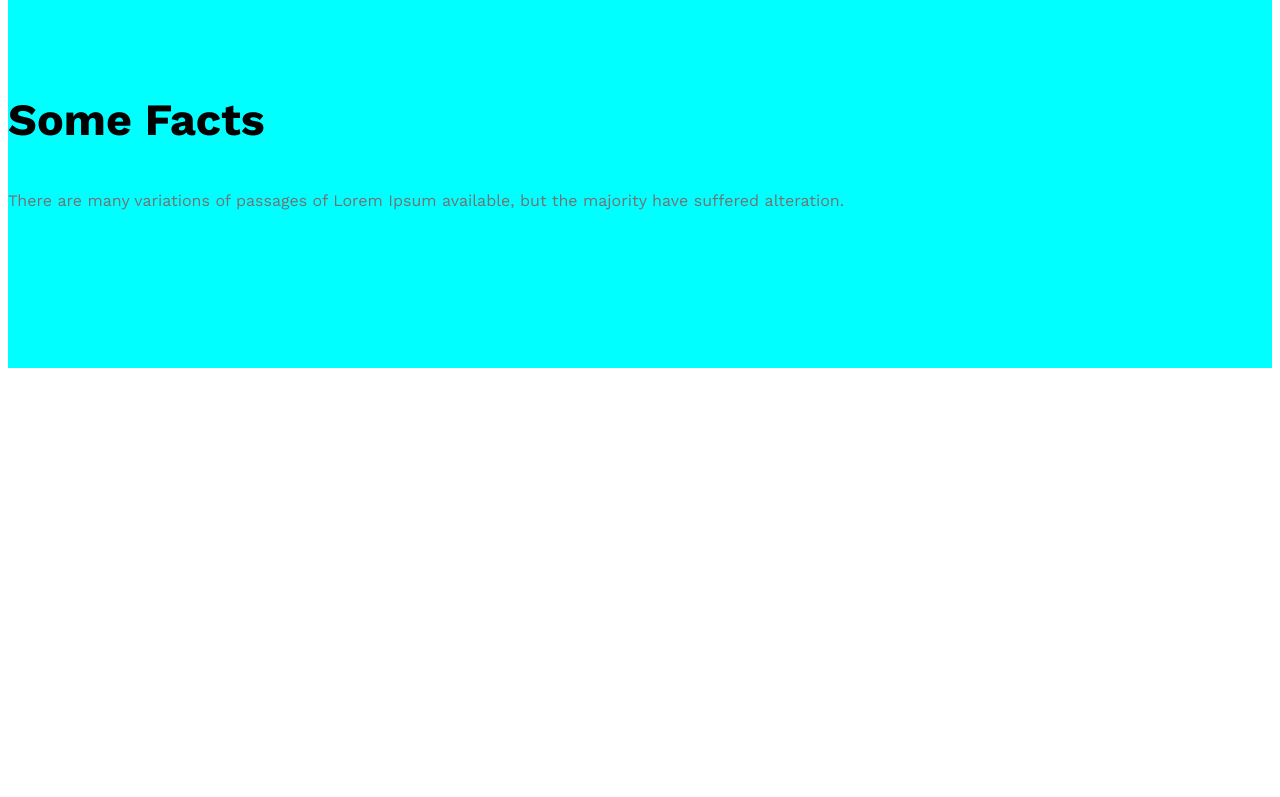
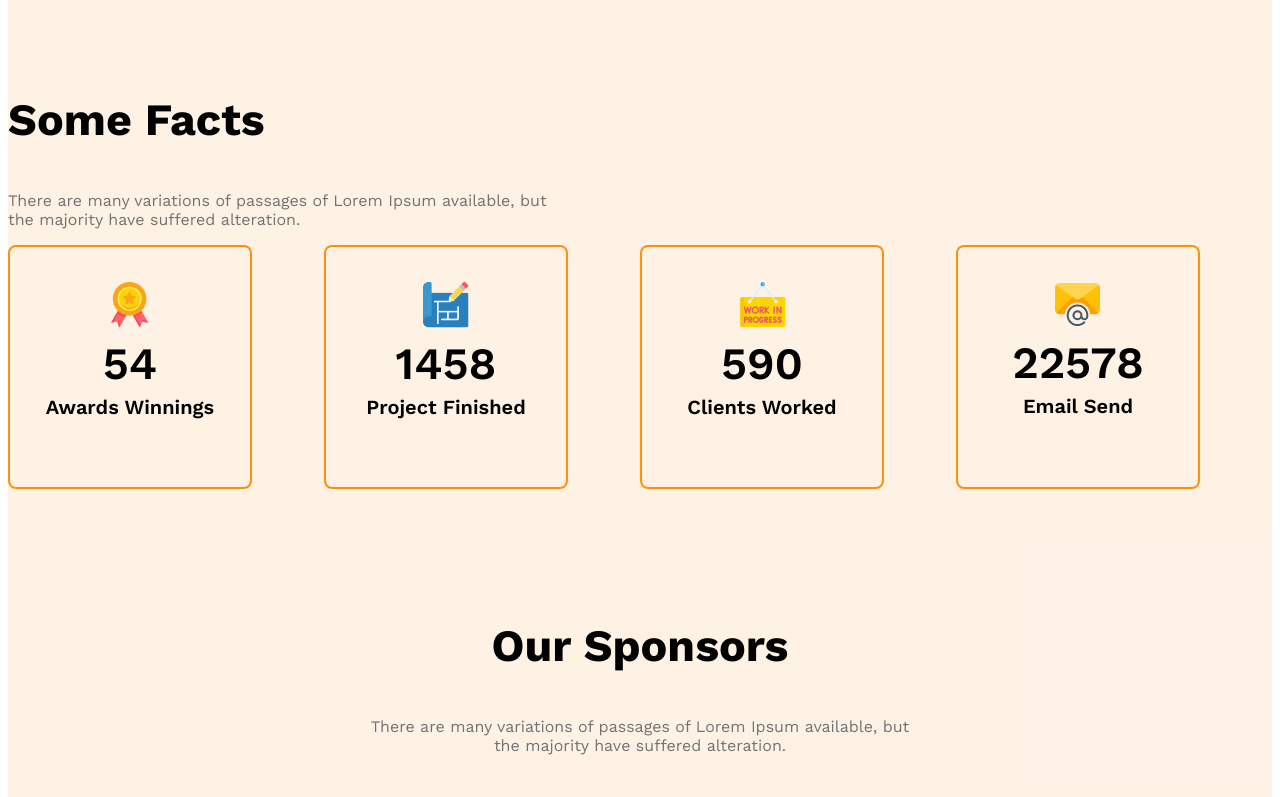
Before and after one commit to saifashadulla/architect-website-responsive, a plain HTML site: page index.html in a window 1280 px wide. Shown: the part 2000-2797 px from the top of the page. Before the commit the page ends 2498 px from the top, so only its background shows below. Drawn offline with nearby package versions, Linux system fonts and the light colour scheme.

Commit message:
added some responsive feature

```diff
--- a/index.html
+++ b/index.html
@@ -46,38 +46,57 @@
             </div>
         </section>
 
-        <!-- love and enjoy features style -->
+        <!-- some facts -->
          <section>
             <h3 class="section-title">Some Facts</h3>
-            <p class="text-color-03">There are many variations of passages of Lorem Ipsum available, but the majority have suffered alteration.</p>
+            <p class="text-color-03 fact-description">There are many variations of passages of Lorem Ipsum available, but the majority have suffered alteration.</p>
             <div class="facts-container">
-                <div class="fact">
-                    <img src="" alt="" class="fact-icon">
-                    <h4 class="fact-number"></h4>
-                    <h5 class="fact-name"></h5>
+                <div class="fact-card display-flex">
+                    <div>
+                        <img src="./images/icons/ribon.png" alt="" class="fact-icon">
+                        <h4 class="fact-number">54</h4>
+                        <h5 class="fact-name">Awards Winnings</h5>
+                    </div>
                 </div>
-                <div class="fact">
-                    <img src="" alt="" class="fact-icon">
-                    <h4 class="fact-number"></h4>
-                    <h5 class="fact-name"></h5>
+                <div class="fact-card display-flex">
+                    <div>
+                        <img src="./images/icons/projects.png" alt="" class="fact-icon">
+                        <h4 class="fact-number">1458</h4>
+                        <h5 class="fact-name">Project Finished</h5>
+                    </div>
                 </div>
-                <div class="fact">
-                    <img src="" alt="" class="fact-icon">
-                    <h4 class="fact-number"></h4>
-                    <h5 class="fact-name"></h5>
+                <div class="fact-card display-flex">
+                    <div>
+                        <img src="./images/icons/customers.png" alt="" class="fact-icon">
+                        <h4 class="fact-number">590</h4>
+                        <h5 class="fact-name">Clients Worked</h5>
+                        </div>
                 </div>
-                <div class="fact">
-                    <img src="" alt="" class="fact-icon">
-                    <h4 class="fact-number"></h4>
-                    <h5 class="fact-name"></h5>
+                <div class="fact-card display-flex">
+                    <div>
+                        <img src="./images/icons/email.png" alt="" class="fact-icon">
+                        <h4 class="fact-number">22578</h4>
+                        <h5 class="fact-name">Email Send</h5>
+                        </div>
                 </div>
             </div>
 
          </section>
 
-         <!-- some facts -->
-          <section class="some-facts">
+         <!-- Some facts -->
+          <section class="our-sponsors">
+                <div class="sponsor-info">
+                     <h3 class="section-title">Our Sponsors</h3>
+                     <p class="text-color-03">There are many variations of passages of Lorem Ipsum available, but the majority have suffered alteration.</p>
+                </div>
 
+                <div class="sponsor-companies">
+                        <img src="./images/sponsors/spotify.png" alt="">
+                        <img src="./images/sponsors/amazon.png" alt="">
+                        <img src="./images/sponsors/google.png" alt="">
+                        <img src="./images/sponsors/telerama.png" alt="">
+                        <img src="./images/sponsors/figma.png" alt="">
+                </div>
           </section>
     </main>
     <footer>
--- a/styles/architects.css
+++ b/styles/architects.css
@@ -41,7 +41,7 @@
 }
 
 .bg-light{
-    background-color: rgb(103, 104, 42);
+    background-color: rgba(240, 130, 0, 0.1);
 }
 
 /* header style */
@@ -95,7 +95,7 @@
 main{
     max-width: 1440px;
     margin: 0 auto;
-    background-color: aqua;
+    background-color: rgba(240, 130, 0, 0.1);
 }
 
 main section{
@@ -125,17 +125,77 @@ main section{
 #of-our{
     font-weight: bold;
 }
+/* Some Facts card style */
+.facts-container{
+    display: grid;
+    grid-template-columns: repeat(4, 1fr);
+}
+
+.fact-card{
+    border: 2px solid rgba(255, 144, 14, 1);
+    width: 240px;
+    height: 240px;
+    border-radius: 8px;
+    align-items: center;
+    justify-content: center;
+    text-align: center;
+}
+.fact-number{
+    font-size: 2.8rem;
+    font-weight: 600;
+    margin-top: 5px;
+    margin-bottom: 2px;
+}
+.fact-name{
+    font-size: 1.25rem;
+    font-weight: 600;
+    margin-top: 5px;
+}
+
+.fact-description{
+    max-width: 540px;
+}
+
+/* sponsor related style */
+        .sponsor-info{
+            max-width: 540px;
+            margin: 50px auto;
+            text-align: center;
+        }
+
+   .sponsor-companies{
+    display: grid;
+    grid-template-columns: repeat(5, 1fr);
+   }
+
+.sponsor-companies img{
+    filter: grayscale(100%)
+}
+
 
 /* responsive Media Query */
 
 /* this is for small device */
 @media screen and (max-width: 576px) {
-        .navber , .nav-links, .teams{
+        .navber ,
+        .nav-links,
+        .teams{
             flex-direction: column;
         }
 
-        .team-image-container{
+        .team-image-container,
+        .facts-container,
+        .sponsor-companies
+        {
             grid-template-columns: repeat(1, 1fr);
+        }
+        .facts-container {
+            justify-items: center;
+            gap: 24px;
+        }
+        .sponsor-companies{
+                gap: 50px;
+                justify-items: center;
         }
 
         .our-features{
@@ -150,4 +210,8 @@ main section{
     .teams{
         flex-direction: column;
     }
+    .sponsor-companies, .facts-container{
+        grid-template-columns: repeat(2, 1fr);
+        gap: 50px;
+    }
 }
```
